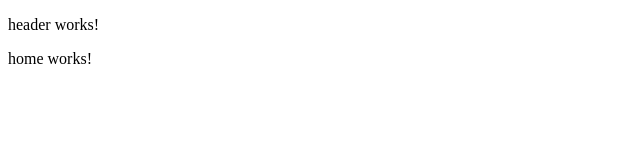
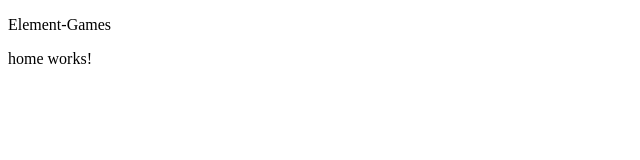
Before and after one commit to mananwalia959/element-games, an Angular app in the folder client/: page / in a window 1280 px wide. Shown: the top 160 px of the page, without its empty margins (0-640 px from the left). Built offline with nearby package versions, Linux system fonts and the light colour scheme.

Commit message:
feat: change header text

```diff
--- a/client/src/app/components/header/header.component.html
+++ b/client/src/app/components/header/header.component.html
@@ -1 +1 @@
-<p>header works!</p>
+<p> Element-Games</p>
```
